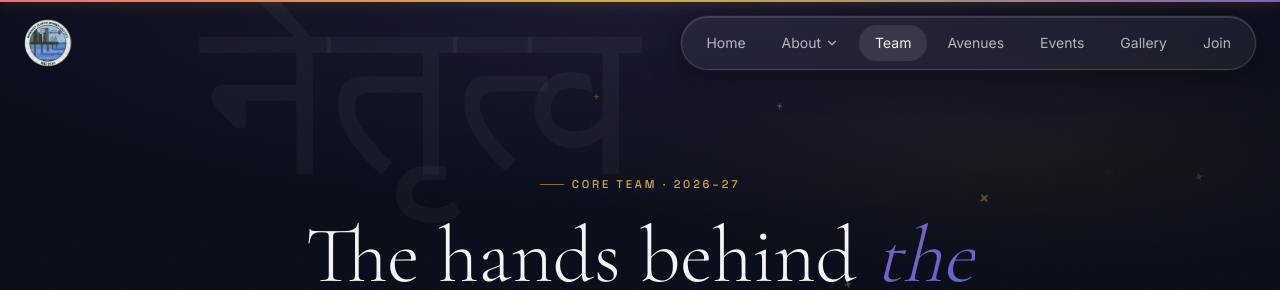
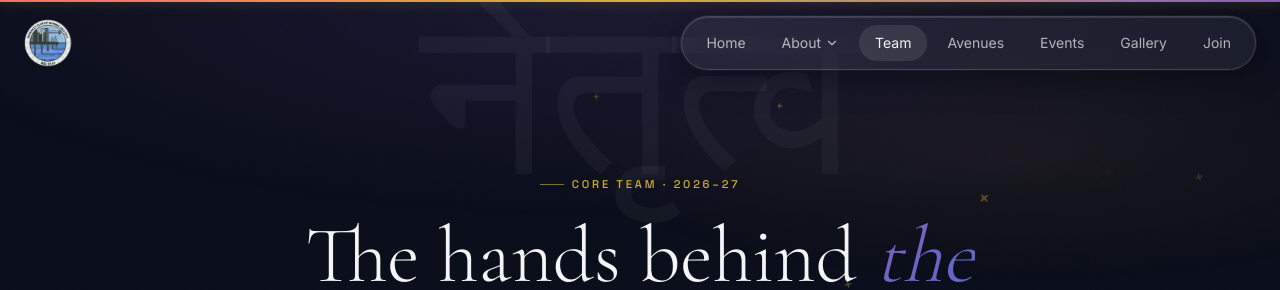
Before and after one commit to Spider2011/RC-Mumbai-Salt-City, a Next.js app: page /team in a window 1280 px wide. Shown: the top 290 px of the page. Built offline with nearby package versions, Linux system fonts and the light colour scheme; a web font is replaced by a local one.

Commit message:
fix(header): center Sanskrit watermark — drop Framer x that double-translated with Tailwind v4 translate

```diff
--- a/components/ui/PageHeader.tsx
+++ b/components/ui/PageHeader.tsx
@@ -66,7 +66,7 @@ export function PageHeader({ eyebrow, title, subtitle, sanskrit }: PageHeaderPro
       {sanskrit && (
         <motion.span
           aria-hidden
-          style={reduceMotion ? undefined : { y: watermarkY, scale: watermarkScale, x: '-50%' }}
+          style={reduceMotion ? undefined : { y: watermarkY, scale: watermarkScale }}
           className="font-sanskrit pointer-events-none absolute -top-4 left-1/2 z-[2] -translate-x-1/2 text-[clamp(5rem,18vw,14rem)] leading-none text-[var(--text-primary)]/[0.04]"
         >
           {sanskrit}
```
